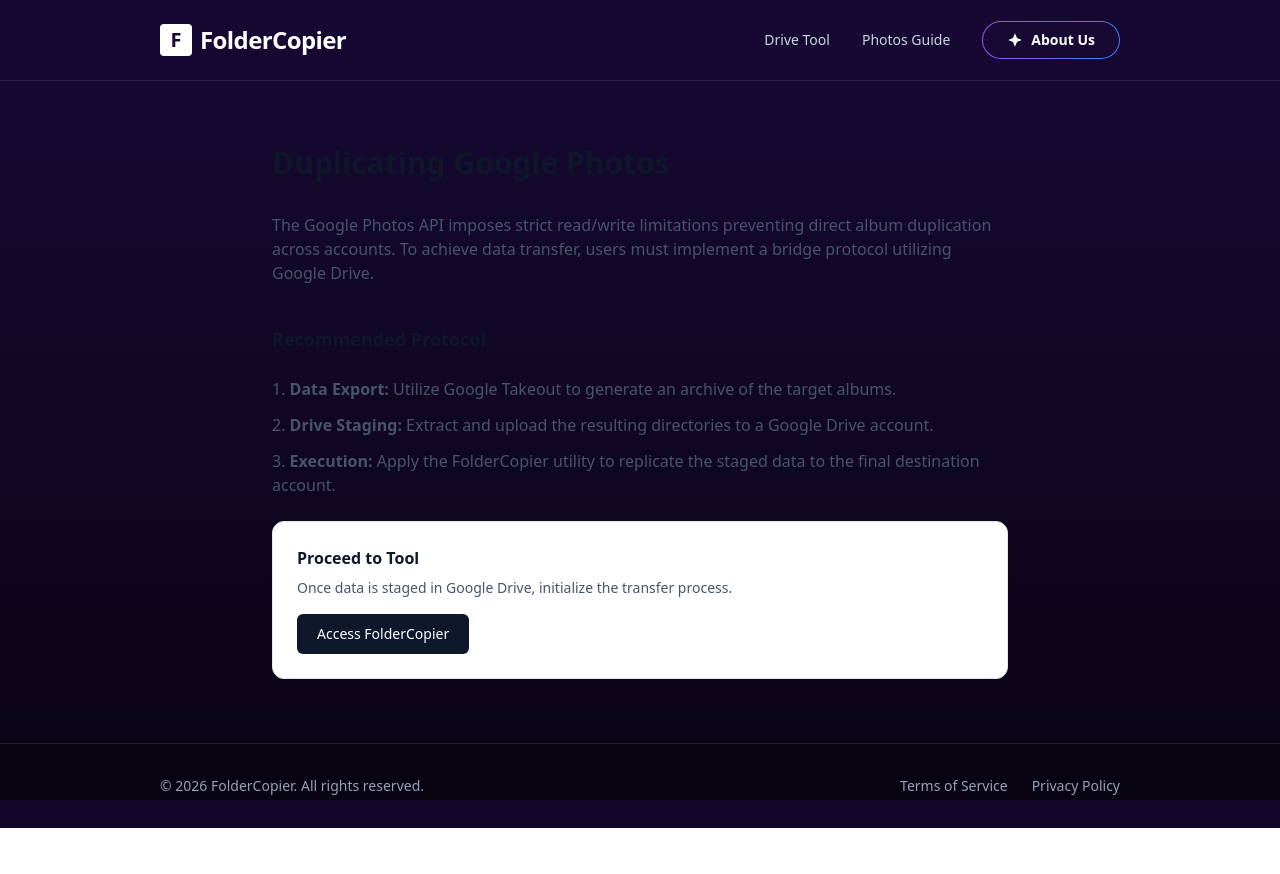
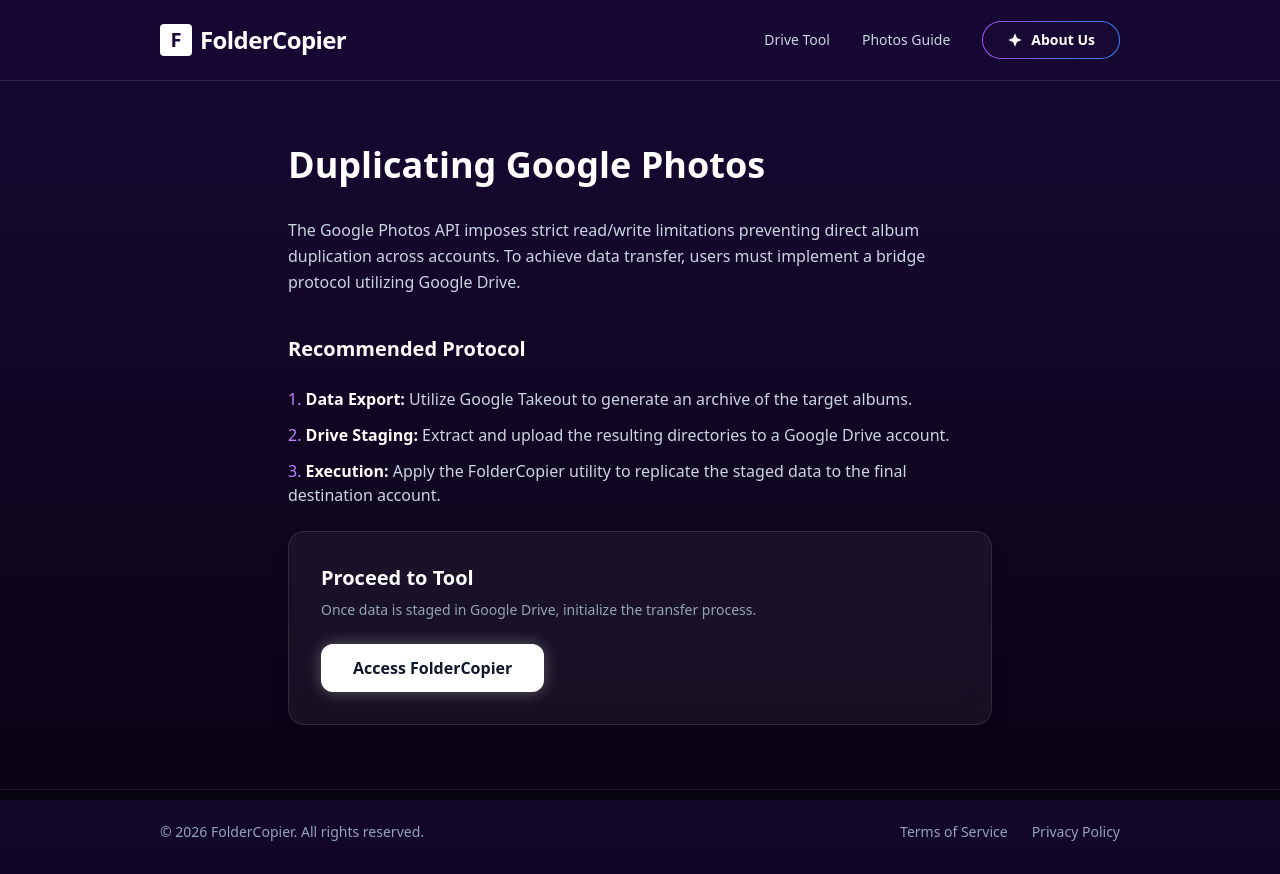
Before and after one commit to datvt88/foldercopier.com, a Next.js app: page /duplicate-google-photos in a window 1280 px wide. Before the commit the page ends 828 px from the top, so only its background shows below. Built offline with nearby package versions, Linux system fonts and the light colour scheme; no server answers.

Commit message:
Update page.tsx

```diff
--- a/app/duplicate-google-photos/page.tsx
+++ b/app/duplicate-google-photos/page.tsx
@@ -8,24 +8,24 @@
 
 export default function GooglePhotosPage() {
   return (
-    <div className="max-w-3xl mx-auto px-4 py-12 md:py-16 space-y-8">
-      <h1 className="text-2xl md:text-3xl font-bold text-slate-900">Duplicating Google Photos</h1>
-      <div className="text-slate-600 space-y-6">
-        <p className="text-sm md:text-base leading-relaxed">
+    <div className="max-w-3xl mx-auto px-4 py-16 sm:px-6 lg:px-8 space-y-8">
+      <h1 className="text-3xl md:text-4xl font-bold text-white">Duplicating Google Photos</h1>
+      <div className="text-slate-300 space-y-6">
+        <p className="text-base leading-relaxed">
           The Google Photos API imposes strict read/write limitations preventing direct album duplication across accounts. To achieve data transfer, users must implement a bridge protocol utilizing Google Drive.
         </p>
 
-        <h3 className="text-lg font-semibold text-slate-900 pt-4">Recommended Protocol</h3>
-        <ol className="list-decimal list-inside space-y-3 text-sm md:text-base">
-          <li><strong>Data Export:</strong> Utilize Google Takeout to generate an archive of the target albums.</li>
-          <li><strong>Drive Staging:</strong> Extract and upload the resulting directories to a Google Drive account.</li>
-          <li><strong>Execution:</strong> Apply the FolderCopier utility to replicate the staged data to the final destination account.</li>
+        <h3 className="text-xl font-semibold text-white pt-4">Recommended Protocol</h3>
+        <ol className="list-decimal list-inside space-y-3 text-base marker:text-purple-400">
+          <li><strong className="text-white">Data Export:</strong> Utilize Google Takeout to generate an archive of the target albums.</li>
+          <li><strong className="text-white">Drive Staging:</strong> Extract and upload the resulting directories to a Google Drive account.</li>
+          <li><strong className="text-white">Execution:</strong> Apply the FolderCopier utility to replicate the staged data to the final destination account.</li>
         </ol>
 
-        <div className="bg-white p-6 rounded-xl border border-slate-200 mt-8 shadow-sm">
-          <h4 className="text-base font-semibold text-slate-900 pb-2">Proceed to Tool</h4>
-          <p className="text-sm mb-4">Once data is staged in Google Drive, initialize the transfer process.</p>
-          <Link href="/" className="inline-block bg-slate-900 text-white text-sm font-medium py-2.5 px-5 rounded-md hover:bg-slate-800 transition-colors">
+        <div className="bg-white/5 backdrop-blur-md p-8 rounded-2xl border border-white/10 mt-10 shadow-xl">
+          <h4 className="text-xl font-semibold text-white pb-2">Proceed to Tool</h4>
+          <p className="text-sm mb-6 text-slate-400">Once data is staged in Google Drive, initialize the transfer process.</p>
+          <Link href="/" className="inline-block bg-white text-slate-900 font-bold py-3 px-8 rounded-xl hover:bg-slate-200 transition-colors shadow-[0_0_15px_rgba(255,255,255,0.3)]">
             Access FolderCopier
           </Link>
         </div>
```
